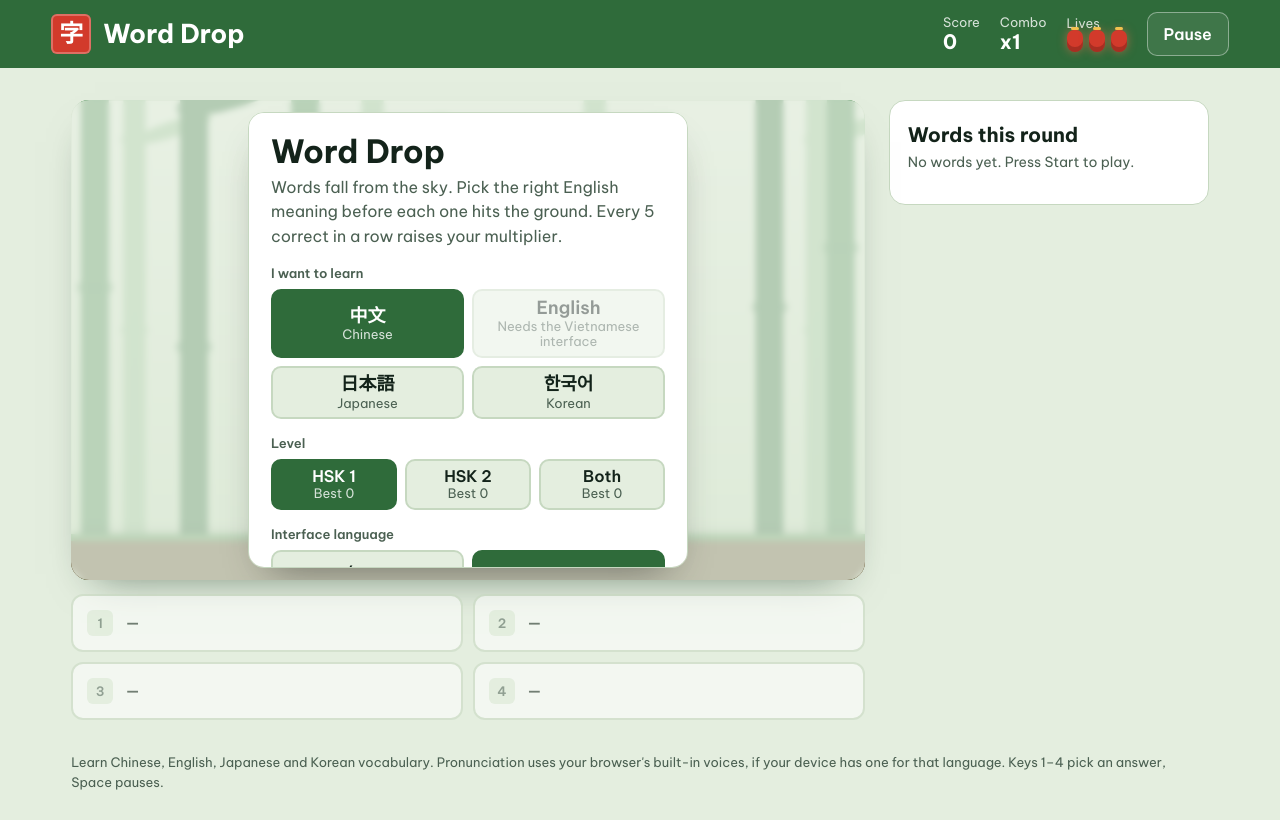
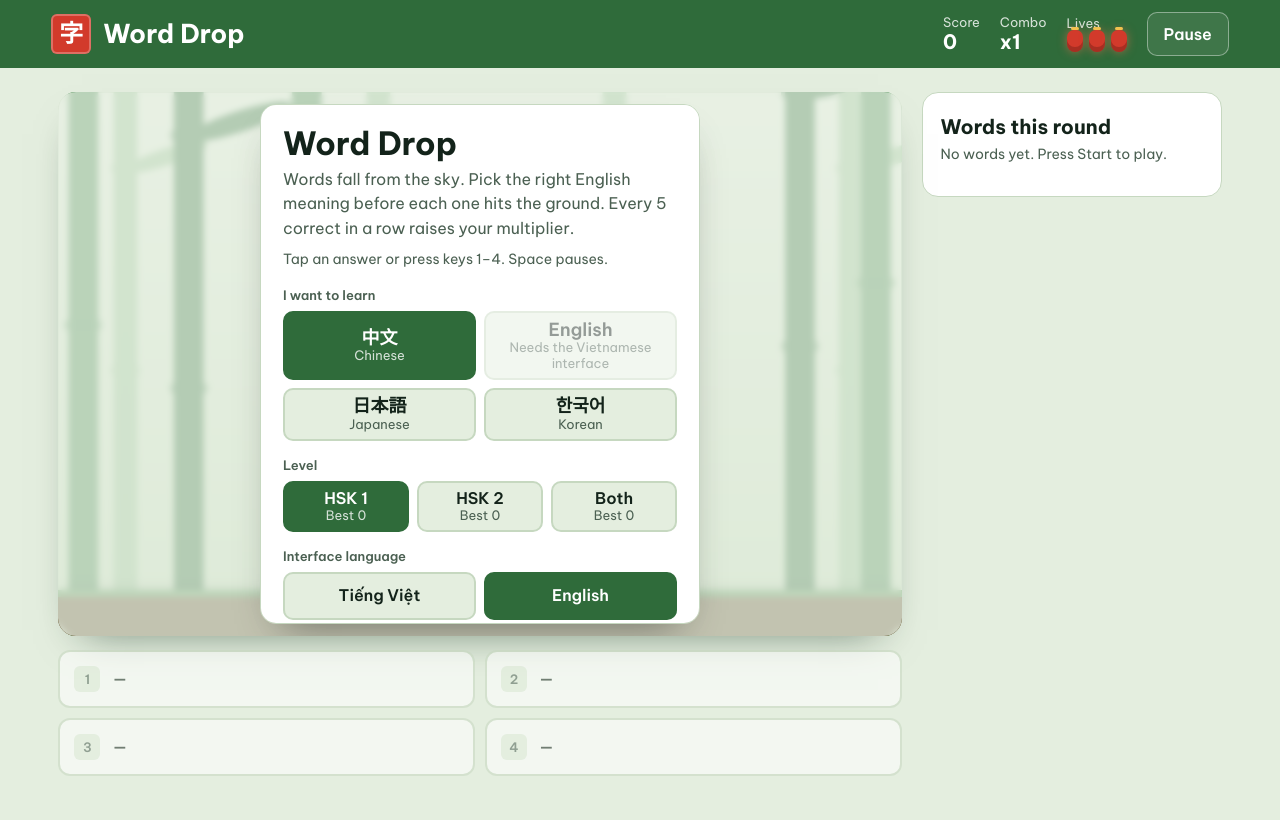
Before and after one commit to Nguyen16112006/word-drop, a plain HTML site: page index.html in a window 1280 px wide. Drawn offline with Linux system fonts and the light colour scheme.

Commit message:
Fit layout to any frame size without scrolling, default to English
Co-Authored-By: Claude Opus 5.5 <noreply@anthropic.com>
Claude-Session: https://claude.ai/code/session_012gYnMWFHDR155oJVmjcKRP

```diff
--- a/index.html
+++ b/index.html
@@ -24,7 +24,9 @@
 --paper:#fffcf2;--seal:#d23a2b;--sealdk:#a8291d;--good:#2b8a4c}
 :root[data-theme=light]{color-scheme:light}:root[data-theme=dark]{color-scheme:dark}
 *{box-sizing:border-box;min-width:0}
-body{margin:0;background:var(--bg);color:var(--ink);font:16px/1.55 "Be Vietnam Pro",system-ui,sans-serif;overflow-x:clip}
+body{margin:0;background:var(--bg);color:var(--ink);font:16px/1.55 "Be Vietnam Pro",system-ui,sans-serif;overflow-x:clip;height:100vh;height:100dvh;display:flex;flex-direction:column;overflow-y:auto}
+main.layout{flex:1 1 auto;min-height:0;width:100%}
+main.layout>section{display:flex;flex-direction:column;min-height:0}
 button{font:inherit;color:inherit;cursor:pointer}
 button:focus-visible{outline:3px solid var(--seal);outline-offset:2px}
 .top{background:var(--bar);color:#fff;padding:12px max(4vw,12px)}
@@ -41,9 +43,10 @@ button:focus-visible{outline:3px solid var(--seal);outline-offset:2px}
 .lan.off{background:#ffffff33;box-shadow:none}.lan.off::before{background:#ffffff44}
 .pbtn{min-height:44px;padding:0 16px;border-radius:10px;border:1.5px solid #ffffff66;background:#ffffff14;color:#fff;font-weight:600}
 .pbtn:hover{background:#ffffff26}
-.layout{max-width:1240px;margin:0 auto;padding:clamp(14px,3vw,32px) max(4vw,12px);display:grid;gap:24px;grid-template-columns:minmax(0,1fr)}
-@media(min-width:960px){.layout{grid-template-columns:minmax(0,1fr) 320px}}
-.stage{position:relative;height:clamp(360px,60vh,580px);border-radius:18px;overflow:hidden;background:linear-gradient(var(--sky1),var(--sky2));box-shadow:0 18px 40px -24px #0b2a1599,inset 0 0 0 1px var(--line);user-select:none}
+.layout{max-width:1240px;margin:0 auto;padding:clamp(10px,2vw,24px) max(3vw,10px);display:grid;gap:20px;grid-template-columns:minmax(0,1fr);grid-template-rows:minmax(0,1fr)}
+@media(min-width:960px){.layout{grid-template-columns:minmax(0,1fr) 300px}}
+@media(max-width:959px){.log{display:none!important}}
+.stage{position:relative;flex:1 1 auto;min-height:220px;max-height:640px;border-radius:18px;overflow:hidden;background:linear-gradient(var(--sky1),var(--sky2));box-shadow:0 18px 40px -24px #0b2a1599,inset 0 0 0 1px var(--line);user-select:none}
 .bg{position:absolute;inset:0;width:100%;height:100%}
 .ground{position:absolute;left:0;right:0;bottom:0;height:46px;background:linear-gradient(var(--grass) 0 7px,var(--ground) 7px);box-shadow:0 -6px 14px -6px #0004}
 .tile{position:absolute;left:0;top:0;z-index:2;min-width:96px;padding:12px 18px 12px;text-align:center;color:#1b1510;background:var(--paper);border-radius:6px;box-shadow:0 12px 20px -10px #0008,inset 0 0 0 2px var(--seal),inset 0 0 0 5px var(--paper),inset 0 0 0 6px #d23a2b55;will-change:transform;visibility:hidden}
@@ -70,6 +73,7 @@ button:focus-visible{outline:3px solid var(--seal);outline-offset:2px}
 .card{width:min(440px,100%);max-height:100%;overflow:auto;background:var(--panel);border-radius:16px;padding:22px;box-shadow:0 20px 40px -20px #0007;border:1px solid var(--line)}
 .card h2{margin:0 0 6px;font-size:32px;line-height:1.05;text-wrap:balance}
 .card p{margin:0 0 14px;color:var(--muted)}
+.card p.keys{font-size:14px;margin-top:-6px}
 .lbl{font-size:13px;font-weight:600;color:var(--muted);margin:14px 0 6px}
 .seg{display:grid;grid-template-columns:repeat(3,minmax(0,1fr));gap:8px}
 .seg button,.tg button{min-height:48px;border-radius:10px;border:2px solid var(--line);background:var(--bg);font-weight:600;line-height:1.2;padding:6px}
@@ -97,14 +101,14 @@ button:focus-visible{outline:3px solid var(--seal);outline-offset:2px}
 .miss-list b,.log b{font:700 20px/1.2 "Noto Serif SC",serif}
 .miss-list i,.log i{font-style:normal;color:var(--sealdk);font-size:14px}
 :root:not([data-theme=light]) .miss-list i,:root:not([data-theme=light]) .log i{color:light-dark(var(--sealdk),#ff8a7a)}
-.log{background:var(--panel);border:1px solid var(--line);border-radius:16px;padding:18px;align-self:start}
+.log{background:var(--panel);border:1px solid var(--line);border-radius:16px;padding:18px;align-self:start;max-height:100%;display:flex;flex-direction:column;min-height:0}
 .log h2{margin:0;font-size:20px}
 .log p{margin:2px 0 12px;color:var(--muted);font-size:14px}
-.log ul{list-style:none;margin:0;padding:0;display:grid;gap:6px;max-height:520px;overflow:auto}
+.log ul{list-style:none;margin:0;padding:0;display:grid;align-content:start;gap:6px;overflow:auto;min-height:0}
 .log li{grid-template-columns:8px auto auto minmax(0,1fr)}
 .dot{width:8px;height:8px;border-radius:50%;background:var(--good);align-self:center}.dot.no{background:var(--seal)}
 .empty{color:var(--muted);font-size:14px;padding:10px 0}
-.foot{max-width:1240px;margin:0 auto;padding:0 max(4vw,12px) 28px;color:var(--muted);font-size:13px}
+.foot{display:none}
 @media(max-width:600px){.brand h1{font-size:22px}.hud{gap:6px 14px;width:100%}.pbtn{margin-left:auto}.hz{font-size:38px}.opt{font-size:16px;min-height:54px;padding:8px 10px;gap:8px}.card h2{font-size:28px}.big{font-size:44px}}
 @media(prefers-reduced-motion:reduce){.tile.hit,.tile.miss,.flash{animation:none}}
 </style>
@@ -184,13 +188,13 @@ const LANGS={
   ko:{native:"한국어",stamp:"한",speech:"ko-KR",long:4,name:{vi:"Tiếng Hàn",en:"Korean"},packs:[["TOPIK I · 1",KO1],["TOPIK I · 2",KO2]]}
 };
 const T={
-vi:{title:"Từ Rơi",score:"Điểm",lives:"Mạng",log:"Sổ từ trận này",pause:"Tạm dừng",resume:"Tiếp tục",both:"Cả hai",best:"Kỷ lục",sound:"Âm thanh",voice:"Phát âm",hint:"Hiện phiên âm",level:"Cấp độ",options:"Tùy chọn",ui:"Ngôn ngữ giao diện",learn:"Muốn học",start:"Bắt đầu",needVi:"Dùng giao diện Tiếng Việt",
+vi:{title:"Từ Rơi",score:"Điểm",lives:"Mạng",log:"Sổ từ trận này",pause:"Tạm dừng",resume:"Tiếp tục",both:"Cả hai",best:"Kỷ lục",sound:"Âm thanh",voice:"Phát âm",hint:"Hiện phiên âm",level:"Cấp độ",options:"Tùy chọn",ui:"Ngôn ngữ giao diện",learn:"Muốn học",start:"Bắt đầu",keys:"Chạm vào đáp án, hoặc bấm phím 1–4. Space để tạm dừng.",needVi:"Dùng giao diện Tiếng Việt",
 intro:"Từ vựng rơi từ trên xuống. Chọn đúng nghĩa tiếng Việt trước khi từ chạm đất. Đúng liên tiếp 5 từ thì hệ số điểm tăng.",
 paused:"Đang tạm dừng",pausedTxt:s=>`Điểm hiện tại: ${s}. Từ đang rơi sẽ đứng yên tới khi bạn quay lại.`,menu:"Về menu",
 over:"Hết lượt",newRec:"Kỷ lục mới",stats:(r,t,l,b)=>`Đúng ${r}/${t} từ · Kỷ lục ${l}: ${b}`,review:"Từ cần ôn lại",again:"Chơi lại",revive:"Xem quảng cáo để hồi sinh (+1 mạng)",change:"Đổi ngôn ngữ, cấp độ",
 sum:(r,t)=>`Đúng ${r}/${t} từ`,empty:"Chưa có từ nào. Bấm Bắt đầu để chơi.",
 foot:"Học từ vựng tiếng Trung, Anh, Nhật, Hàn. Phát âm dùng giọng đọc có sẵn trong trình duyệt, nếu máy có giọng của ngôn ngữ đó. Phím 1–4 để chọn đáp án, Space để tạm dừng."},
-en:{title:"Word Drop",score:"Score",lives:"Lives",log:"Words this round",pause:"Pause",resume:"Resume",both:"Both",best:"Best",sound:"Sound",voice:"Voice",hint:"Show pronunciation",level:"Level",options:"Options",ui:"Interface language",learn:"I want to learn",start:"Start",needVi:"Needs the Vietnamese interface",
+en:{title:"Word Drop",score:"Score",lives:"Lives",log:"Words this round",pause:"Pause",resume:"Resume",both:"Both",best:"Best",sound:"Sound",voice:"Voice",hint:"Show pronunciation",level:"Level",options:"Options",ui:"Interface language",learn:"I want to learn",start:"Start",keys:"Tap an answer or press keys 1–4. Space pauses.",needVi:"Needs the Vietnamese interface",
 intro:"Words fall from the sky. Pick the right English meaning before each one hits the ground. Every 5 correct in a row raises your multiplier.",
 paused:"Paused",pausedTxt:s=>`Current score: ${s}. The falling word waits until you come back.`,menu:"Main menu",
 over:"Game over",newRec:"New record",stats:(r,t,l,b)=>`${r}/${t} correct · ${l} best: ${b}`,review:"Words to review",again:"Play again",revive:"Watch an ad to revive (+1 life)",change:"Change language or level",
@@ -202,7 +206,7 @@ const GROUND=46,MAXL=3;
 const reduce=matchMedia("(prefers-reduced-motion: reduce)").matches;
 const store={get(k){try{return localStorage.getItem(k)}catch(e){return null}},set(k,v){try{localStorage.setItem(k,v)}catch(e){}}};
 let nl="";try{nl=navigator.language||""}catch(e){}
-const P={ui:store.get("wd-ui")||(/^vi/i.test(nl)?"vi":"en"),learn:store.get("wd-learn")||"zh",level:store.get("wd-level")||"0",
+const P={ui:store.get("wd-ui")||"en",learn:store.get("wd-learn")||"zh",level:store.get("wd-level")||"0",
   sound:store.get("wd-sound")!=="0",voice:store.get("wd-voice")!=="0",hint:store.get("wd-hint")==="1"};
 if(!T[P.ui])P.ui="vi";if(!LANGS[P.learn])P.learn="zh";if(!["0","1","all"].includes(P.level))P.level="0";
 const fix=()=>{if(P.ui==="en"&&P.learn==="en")P.learn="zh"};fix();
@@ -305,7 +309,7 @@ function toggles(){return ["sound","voice","hint"].map(k=>`<button type="button"
 function showStart(){
   if(S.running)CG.game("gameplayStop");
   S.running=false;S.paused=false;S.lock=true;tile.style.visibility="hidden";placeholders();applyLang();hud();updateSum();
-  ov.innerHTML=`<div class="card"><h2>${t("title")}</h2><p>${t("intro")}</p>
+  ov.innerHTML=`<div class="card"><h2>${t("title")}</h2><p>${t("intro")}</p><p class="keys">${t("keys")}</p>
   <div class="lbl">${t("learn")}</div><div class="seg two">${learnSeg()}</div>
   <div class="lbl">${t("level")}</div><div class="seg">${lvSeg()}</div>
   <div class="lbl">${t("ui")}</div><div class="seg two">${uiSeg()}</div>
```
